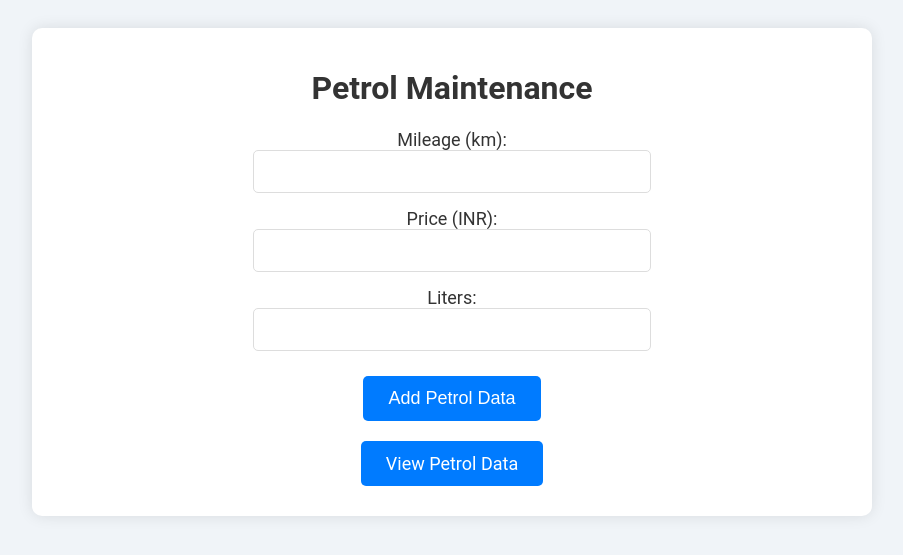
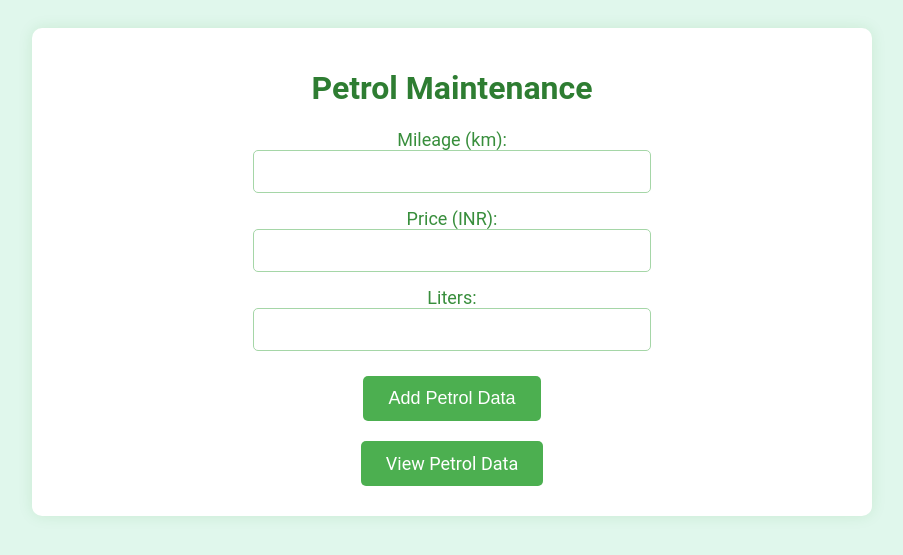
Before and after one commit to ksuresh21/bike-management, a Flask app: page /petrol in a window 1280 px wide. Shown: the top 555 px of the page, without its empty margins (188-1091 px from the left). Run offline with Flask 3, Linux system fonts and the light colour scheme.

Commit message:
features 1.2

```diff
--- a/app/static/style.css
+++ b/app/static/style.css
@@ -1,7 +1,7 @@
 /* General body styling */
 body {
-    background-color: #f0f4f8; /* Soft light blue background */
-    color: #333; /* Darker text color for readability */
+    background-color: #e0f7ec; /* Light green background */
+    color: #2e7d32; /* Dark green text */
     font-family: 'Roboto', sans-serif; /* Modern and clean font */
     text-align: center;
     padding: 20px;
@@ -14,7 +14,7 @@ body {
     padding: 20px;
     background: #ffffff;
     border-radius: 10px;
-    box-shadow: 0 0 15px rgba(0, 0, 0, 0.1);
+    box-shadow: 0 0 15px rgba(0, 128, 0, 0.1); /* Greenish shadow */
 }
 
 /* Form elements */
@@ -22,13 +22,14 @@ form label {
     display: block;
     margin: 15px 0 5px;
     font-size: 18px;
+    color: #388e3c; /* Medium green text */
 }
 
 form input {
     width: calc(100% - 22px); /* Adjust width to account for padding */
     padding: 10px;
     margin-bottom: 15px;
-    border: 1px solid #ddd;
+    border: 1px solid #a5d6a7; /* Light green border */
     border-radius: 5px;
     font-size: 16px;
 }
@@ -44,7 +45,7 @@ form input[type="number"] {
     margin: 10px;
     font-size: 18px;
     color: #ffffff;
-    background-color: #007bff; /* Blue background */
+    background-color: #4caf50; /* Green background */
     border: none;
     border-radius: 5px;
     text-decoration: none;
@@ -53,7 +54,7 @@ form input[type="number"] {
 }
 
 .button:hover {
-    background-color: #0056b3; /* Darker blue on hover */
+    background-color: #388e3c; /* Darker green on hover */
 }
 
 /* Flash messages styling */
@@ -72,11 +73,11 @@ form input[type="number"] {
 }
 
 .flash-messages .success {
-    background-color: #28a745; /* Green */
+    background-color: #66bb6a; /* Green */
 }
 
 .flash-messages .error {
-    background-color: #dc3545; /* Red */
+    background-color: #c62828; /* Red */
 }
 
 /* Table styling */
@@ -87,7 +88,7 @@ table {
 }
 
 table, th, td {
-    border: 1px solid #007bff; /* Blue border */
+    border: 1px solid #4caf50; /* Green border */
 }
 
 th, td {
@@ -97,16 +98,16 @@ th, td {
 }
 
 th {
-    background-color: #007bff; /* Blue background for header */
+    background-color: #4caf50; /* Green background for header */
     color: #ffffff; /* White text */
 }
 
 tr:nth-child(even) {
-    background-color: #e9ecef; /* Light grey rows */
+    background-color: #e8f5e9; /* Light green rows */
 }
 
 tr:hover {
-    background-color: #d6eaff; /* Light blue on hover */
+    background-color: #c8e6c9; /* Slightly darker green on hover */
 }
 
 /* Alignment and layout adjustments */
@@ -116,12 +117,14 @@ tr:hover {
     flex-direction: column;
     align-items: center;
 }
+
 /* Form radio button styling */
 form label {
     display: inline-flex;
     align-items: center;
     margin: 5px 15px; /* Space between radio buttons */
     font-size: 18px; /* Adjust font size */
+    color: #388e3c; /* Medium green text */
 }
 
 form input[type="radio"] {
```
